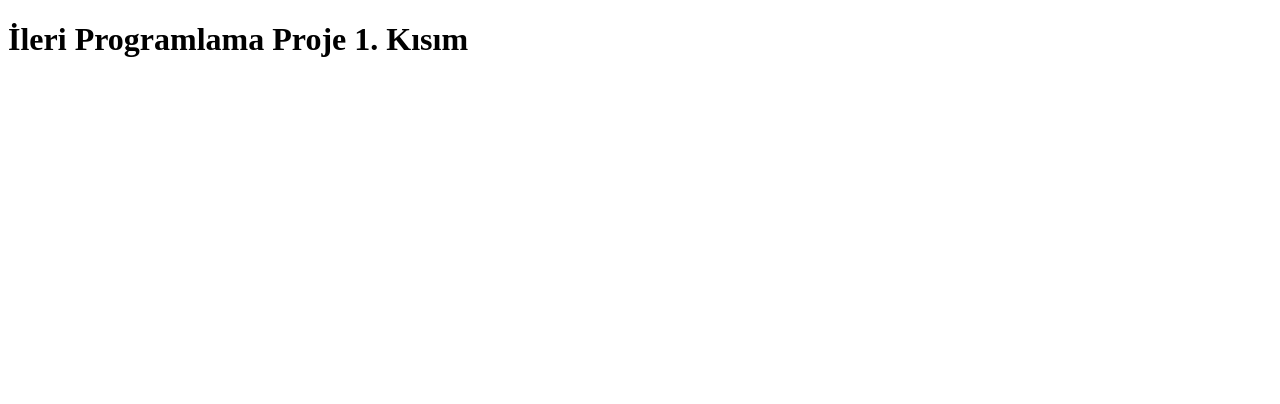
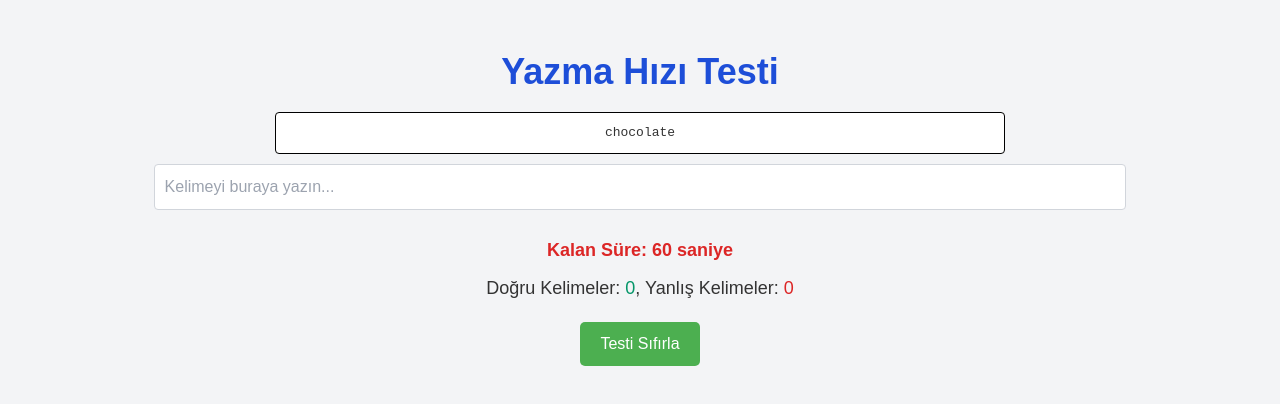
Before and after one commit to mhmdacr/mhmdacr.github.io, a plain HTML site: page index.html in a window 1280 px wide. Drawn offline with nearby package versions, Linux system fonts and the light colour scheme.

Commit message:
Update index.html

```diff
--- a/index.html
+++ b/index.html
@@ -1,13 +1,156 @@
 <!DOCTYPE html>
 <html lang="tr">
+
 <head>
     <meta charset="UTF-8">
     <meta name="viewport" content="width=device-width, initial-scale=1.0">
-    <title>Muhammed Acur</title>
+    <title>Yazma Hızı Testi</title>
+    <link href="https://cdn.jsdelivr.net/npm/tailwindcss@2.2.19/dist/tailwind.min.css" rel="stylesheet">
+    <style>
+        body {
+            font-family: 'Arial', sans-serif;
+            background-color: teal;
+            color: #333;
+            margin: 0;
+            padding: 0;
+            box-sizing: border-box;
+            text-align: center;
+        }
+
+        h1 {
+            margin-top: 20px;
+            color: #0f172a;
+        }
+
+        #testArea {
+            width: 80%;
+            margin: auto;
+            border: 1px solid #000;
+            padding: 10px;
+            font-family: monospace;
+            white-space: pre;
+            background-color: #fff;
+            margin-top: 20px;
+        }
+
+        #inputArea {
+            width: 80%;
+            padding: 10px;
+            font-size: 16px;
+            box-sizing: border-box;
+            margin-top: 10px;
+        }
+
+        #timer, #results {
+            margin-top: 10px;
+        }
+
+        #resetButton {
+            background-color: #4caf50;
+            color: white;
+            padding: 10px 20px;
+            text-align: center;
+            text-decoration: none;
+            display: inline-block;
+            font-size: 16px;
+            margin-top: 20px;
+            cursor: pointer;
+            border-radius: 5px;
+        }
+
+        @media (min-width: 600px) {
+            #testArea {
+                width: 60%;
+            }
+        }
+    </style>
 </head>
-<body>
 
-    <h1>İleri Programlama Proje 1. Kısım</h1>
+<body class="bg-gray-100">
+    <div class="container mx-auto p-8">
+        <h1 class="text-4xl font-bold text-blue-700 mb-4">Yazma Hızı Testi</h1>
+        <div id="testArea" class="bg-white border border-gray-300 p-4 rounded mb-4"></div>
+        <input type="text" id="inputArea" placeholder="Kelimeyi buraya yazın..."
+            class="w-80 p-2 border border-gray-300 rounded mb-4" />
+        <div id="timer" class="text-lg font-bold text-red-600">Kalan Süre: <span id="timeLeft">60</span> saniye</div>
+        <div id="results" class="text-lg mt-4">Doğru Kelimeler: <span id="correctWords" class="text-green-600">0</span>,
+            Yanlış Kelimeler: <span id="wrongWords" class="text-red-600">0</span></div>
+        <button id="resetButton" onclick="resetTest()">Testi Sıfırla</button>
+    </div>
 
+    <script>
+        const words = ["house", "tree", "cat", "table", "book", "sky", "sun", "moon", "star", "food", "water", "glasses", "bike", "bird", "park", "bag", "shoes", "door", "window", "computer", "phone", "coffee", "pen", "notebook", "color", "music", "movie", "sleep", "dream", "vacation", "school", "student", "teacher", "grade", "exam", "sports", "walk", "travel", "letter", "friend", "family", "money", "shopping", "market", "fruit", "vegetable", "health", "sick", "doctor", "medicine", "weather", "rain", "snow", "wind", "smile", "happiness", "sadness", "memory", "picture", "meal", "horse", "sea", "library", "television", "game", "garden", "breakfast", "lunch", "dinner", "night", "day", "hour", "time", "year", "month", "week", "day", "hour", "minute", "second", "pet", "dog", "mouse", "fish", "cookie", "cake", "ice cream", "chocolate", "candy", "fun", "museum", "art", "history"];
+
+        let correctWords = 0;
+        let wrongWords = 0;
+        let currentWordIndex = 0;
+        let timer = 60;
+        let interval;
+        let testStarted = false;
+
+        function startTest() {
+            interval = setInterval(() => {
+                if (timer > 0) {
+                    timer--;
+                    document.getElementById('timeLeft').textContent = timer;
+                } else {
+                    endTest();
+                }
+            }, 1000);
+        }
+
+        function endTest() {
+            clearInterval(interval);
+            document.getElementById('inputArea').disabled = true;
+            const wordsPerMinute = correctWords;
+            const accuracy = correctWords / (correctWords + wrongWords) * 100;
+            alert(`Yazma hızınız: ${wordsPerMinute} WPM\nDoğruluk oranı: ${accuracy.toFixed(2)}%`);
+        }
+
+        function checkWord(input) {
+            const currentWord = words[currentWordIndex];
+            if (input.trim() === currentWord) {
+                correctWords++;
+            } else {
+                wrongWords++;
+            }
+
+            currentWordIndex = Math.floor(Math.random() * words.length);
+            document.getElementById('testArea').textContent = words[currentWordIndex];
+            document.getElementById('correctWords').textContent = correctWords;
+            document.getElementById('wrongWords').textContent = wrongWords;
+            document.getElementById('inputArea').value = '';
+        }
+
+        function resetTest() {
+            clearInterval(interval);
+            document.getElementById('inputArea').disabled = false;
+            testStarted = false;
+            timer = 60;
+            correctWords = 0;
+            wrongWords = 0;
+            currentWordIndex = Math.floor(Math.random() * words.length);
+            document.getElementById('testArea').textContent = words[currentWordIndex];
+            document.getElementById('timeLeft').textContent = timer;
+            document.getElementById('correctWords').textContent = correctWords;
+            document.getElementById('wrongWords').textContent = wrongWords;
+            document.getElementById('inputArea').value = '';
+        }
+
+        document.getElementById('inputArea').addEventListener('keypress', function (event) {
+            if (!testStarted) {
+                testStarted = true;
+                startTest();
+            }
+
+            if (event.key === 'Enter') {
+                checkWord(this.value);
+            }
+        });
+
+        currentWordIndex = Math.floor(Math.random() * words.length);
+        document.getElementById('testArea').textContent = words[currentWordIndex];
+    </script>
 </body>
+
 </html>
```
